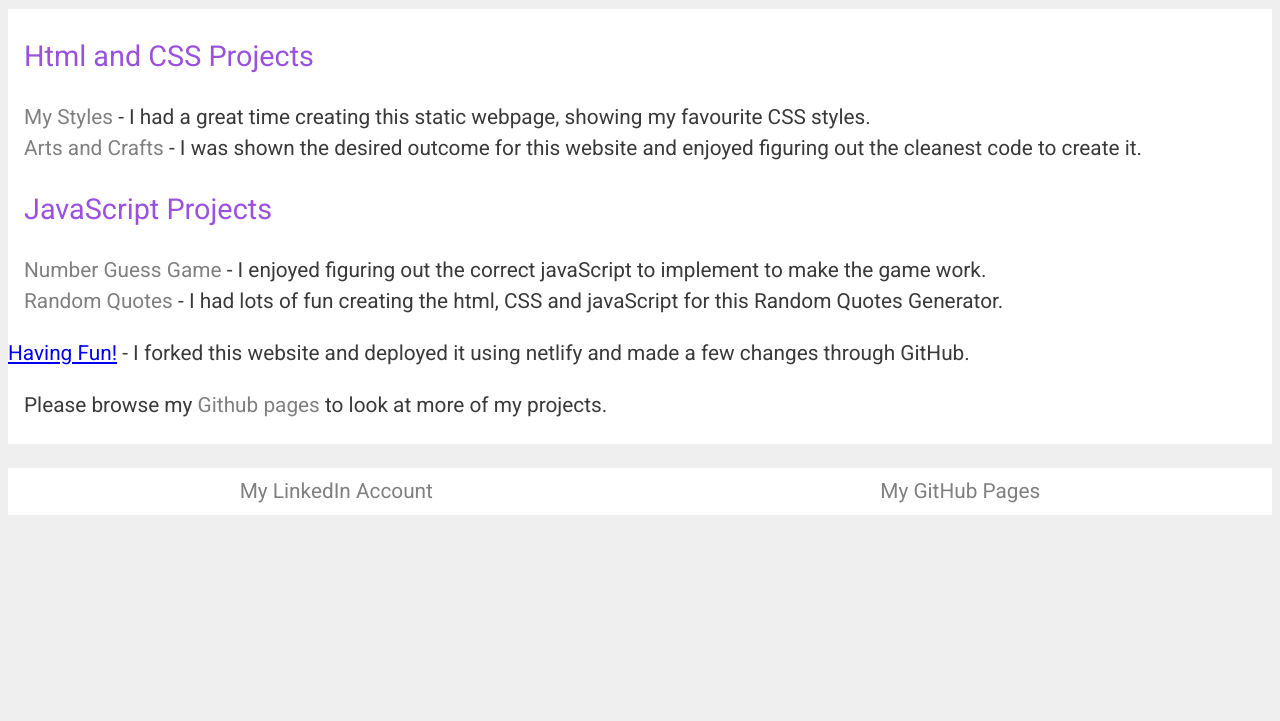
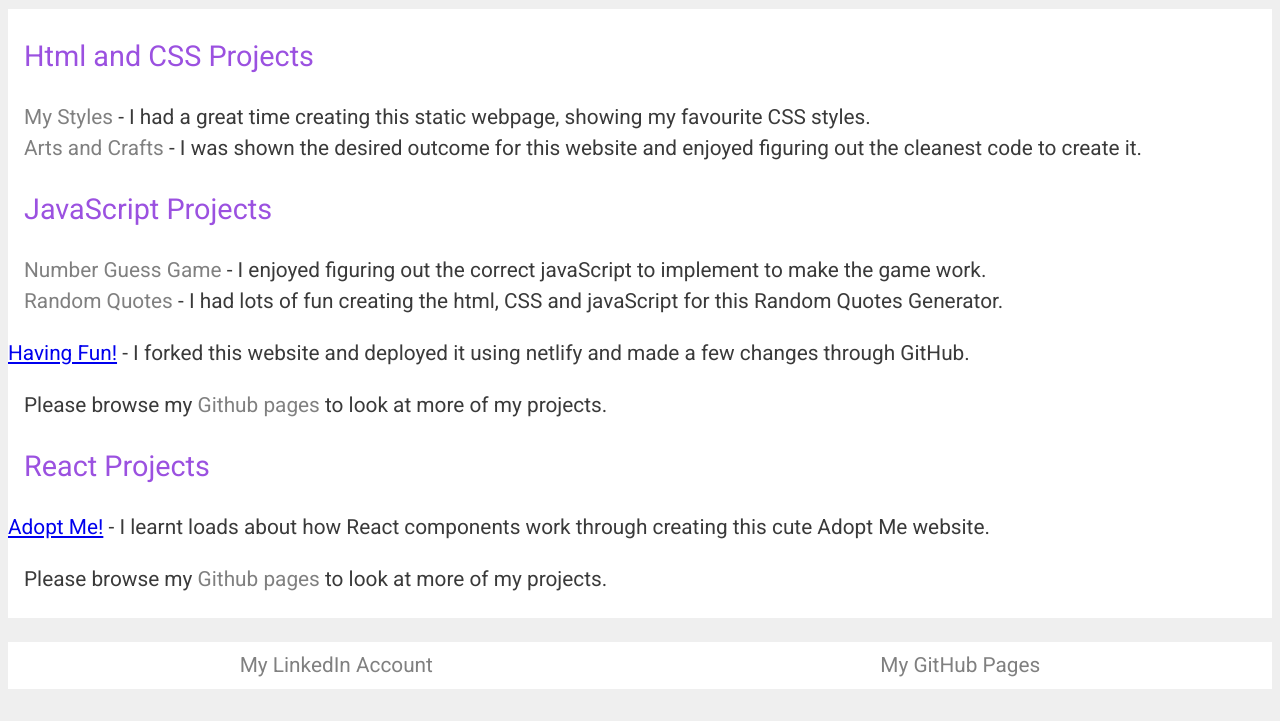
Before and after one commit to ekruger123/ekruger123.github.io, a plain HTML site: page MyProjects.html in a window 1280 px wide. Shown: the part 157-878 px from the top of the page. Before the commit the page ends 800 px from the top, so only its background shows below. Drawn offline with Linux system fonts and the light colour scheme.

Commit message:
added react project

```diff
--- a/MyProjects.html
+++ b/MyProjects.html
@@ -35,6 +35,12 @@
         <a href="https://havingfun123.netlify.app/" target="blank">Having Fun!</a> - I forked this website and deployed it using netlify and made a few changes through GitHub.</p>
 
         <p>Please browse my <a href="https://github.com/ekruger123" target="blank">Github pages</a> to look at more of my projects.</p>
+
+        <h2>React Projects</h2>
+
+        <a href="https://adoptapet123.netlify.app/" target="blank">Adopt Me!</a> - I learnt loads about how React components work through creating this cute Adopt Me website.</p>
+
+        <p>Please browse my <a href="https://github.com/ekruger123" target="blank">Github pages</a> to look at more of my projects.</p>
     </div>
 
     <footer>
```
Also changed, not shown: ContactForm.html (+1 -1 lines).
